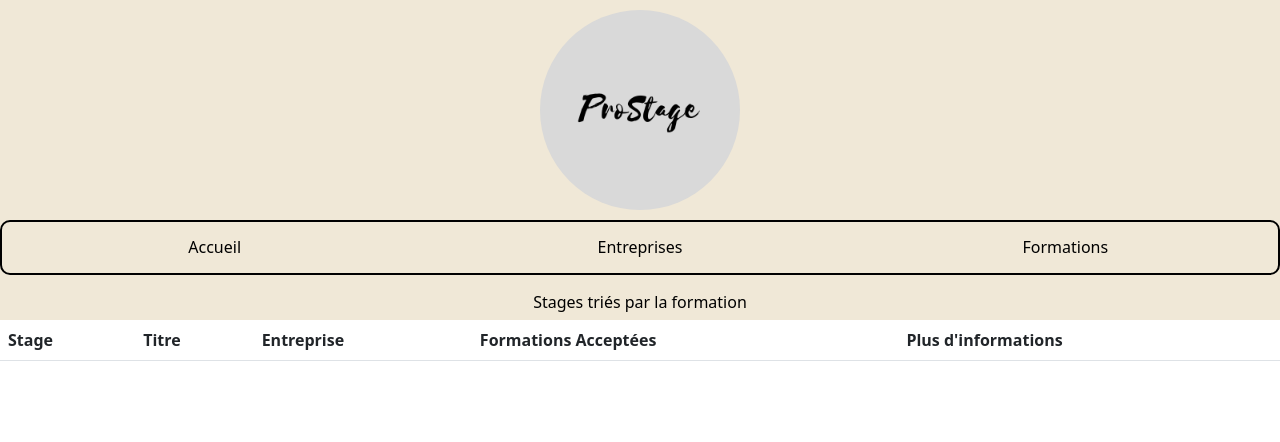
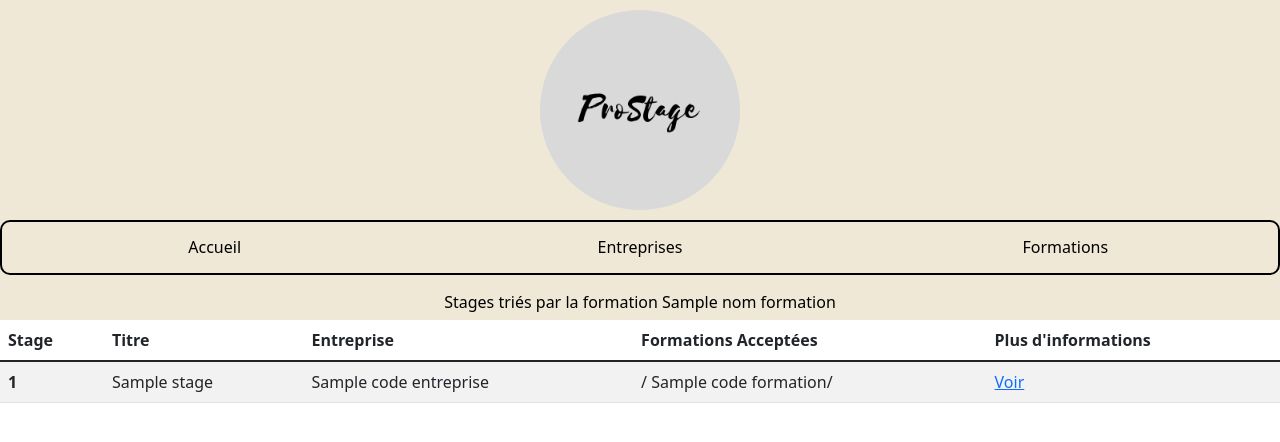
Before and after one commit to Tharkun333/proStage2, a Symfony app: template templates/pro_stages/formationStages.html.twig in a window 1280 px wide. Shown: the top 442 px of the page. Run offline with Twig, Linux system fonts and the light colour scheme; the template is opened without the code that fills it: most values are stand-ins (such as "Sample title", 1, 10 or a date in 2020); lists and menus that the app fills with data are empty; some libraries are stand-ins or nearby versions.

Commit message:
fin des deux premiere question

```diff
--- a/src/Repository/StageRepository.php
+++ b/src/Repository/StageRepository.php
@@ -50,6 +50,8 @@ class StageRepository extends ServiceEntityRepository
     public function trouverToutLesStagesParEntreprise($nom)
     {
         return $this->createQueryBuilder('s')
+            ->select('s,e') // pour récuperer les stages et leur entreprise
+            // si on le met pas ca aurai par default mi le s et on aurai donc eu les stages par entreprise
             ->join('s.codeEntreprise', 'e')
             ->where('e.nom = :nomEntreprise')
             ->setParameter('nomEntreprise', $nom)
@@ -64,8 +66,9 @@ class StageRepository extends ServiceEntityRepository
         $requete = $gestionnaireEntite->createQuery(
         'SELECT s,f
         From App\Entity\Stage s Join s.codeFormation f
-        WHERE f.nom=s.codeFormation
+        WHERE f.nom= :nomFormation
         ');
+        $requete->setParameter('nomFormation', $nom);
         return $requete->execute();
     }
 }
--- a/templates/pro_stages/formationStages.html.twig
+++ b/templates/pro_stages/formationStages.html.twig
@@ -2,7 +2,7 @@
 
 {% block Contenu %}
 <div class="container-fluid-premier">
-Stages triés par la formation {{formation.nom}}
+Stages triés par la formation {{nomFormation}}
 </div>
 <table class="table table-striped table-hover">
     <thead>
@@ -14,7 +14,7 @@ Stages triés par la formation {{formation.nom}}
         <th scope="col">Plus d'informations</th>
         </tr>
     </thead>
-    {% for stage in formation.stages %}
+    {% for stage in stages %}
         <tbody>
             <tr>
                 <th scope="row">{{stage.id}}</th>
--- a/templates/pro_stages/formations.html.twig
+++ b/templates/pro_stages/formations.html.twig
@@ -16,7 +16,7 @@
                 <th scope="row">{{formation.id}}</th>
                 <td>{{formation.nomCourt}}</td>
                 <td>{{formation.nom}}</td>
-                <td><a class="stage" href="{{path('formationStages',{id:formation.id})}}">Voir</a></td>
+                <td><a class="stage" href="{{path('formationStages',{nom:formation.nom})}}">Voir</a></td>
             </tr>
         </tbody>
     {% endfor %}
```
Also changed, not shown: src/Controller/ProStagesController.php (+5 -3 lines).
